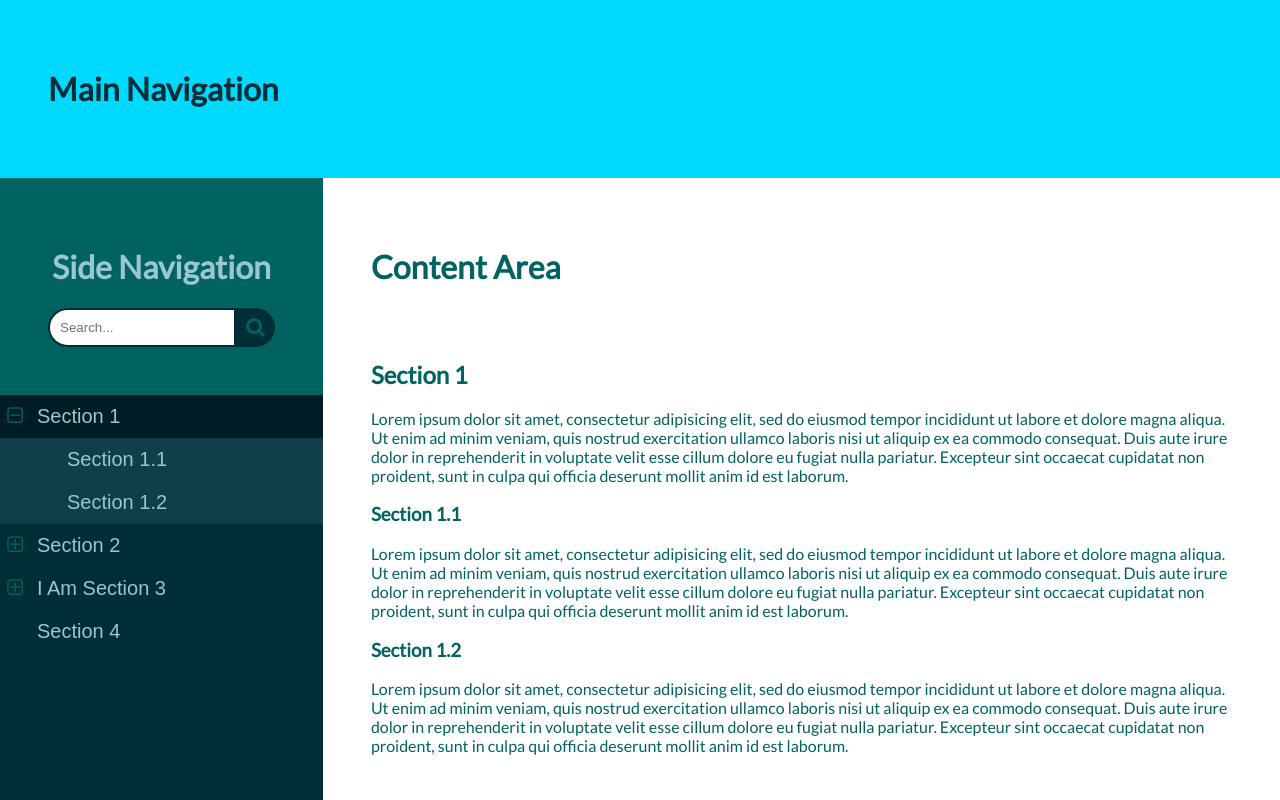
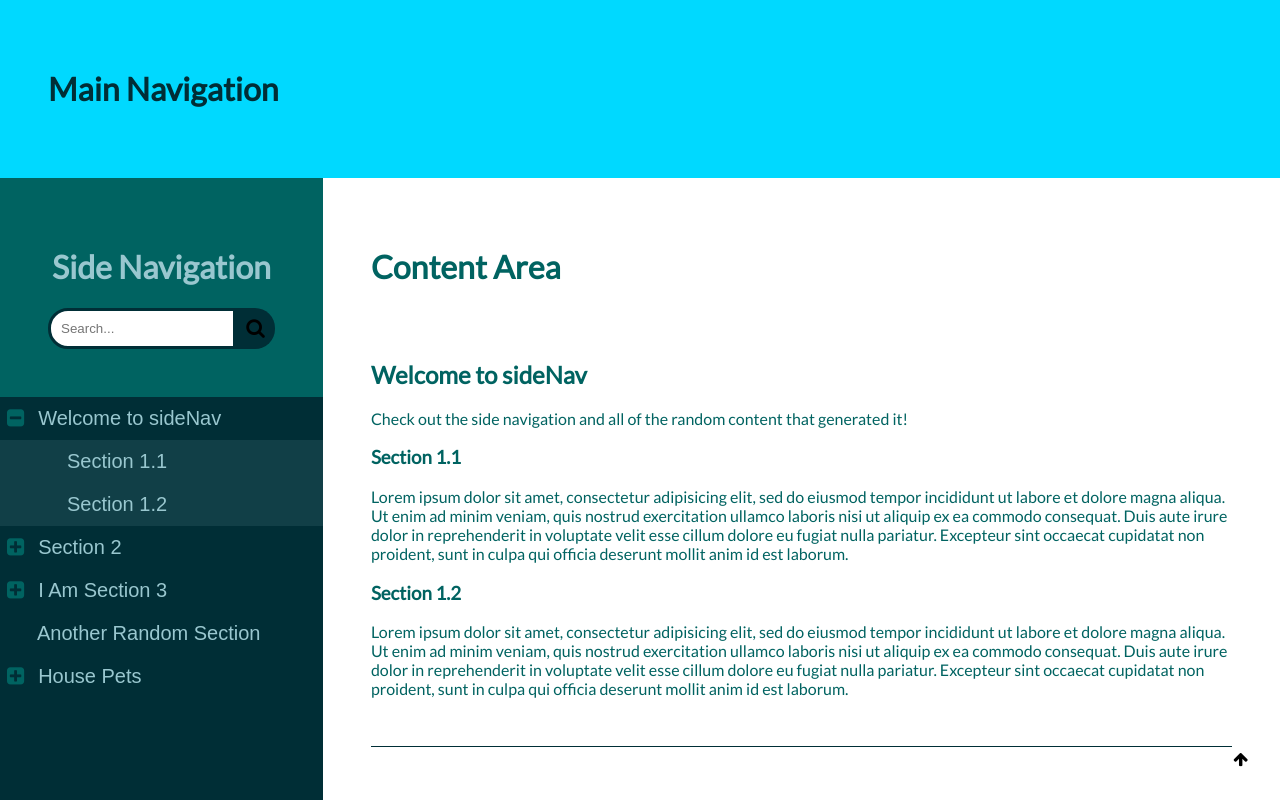
Before and after one commit to tjstoll/side-nav, a plain HTML site: page index.html in a window 1280 px wide. Both pictures are taken after a click on the button 15 px from the left and 416 px from the top of the page. Shown: the top 800 px of the page. Drawn offline with Linux system fonts and the light colour scheme.

Commit message:
updated js and styles, added more html example sections

```diff
--- a/index.html
+++ b/index.html
@@ -10,6 +10,11 @@
   </head>
   <body>
 
+    <div style='position: fixed; padding: 2em; bottom: 0; right: 0;'>
+      <i class="fa fa-arrow-up" aria-hidden="true" onclick='document.location.href="#top"'>
+      </i>
+    </div>
+
     <div class="mainNav">
       <h1>Main Navigation</h1>
     </div>
@@ -17,7 +22,7 @@
     <div class='mainArea'>
 
       <div class="sideNav">
-        <div class='sideNaveTitle'>
+        <div class='sideNavTitle'>
           <!-- <img src='https://unsplash.it/200?image=1075'> -->
           <h1>Side Navigation</h1>
           <form>
@@ -31,9 +36,10 @@
 
       <div class="content">
         <h1>Content Area</h1>
+
         <div class='section'>
-          <h2 id='section1' class='sectionTitle'>Section 1</h2>
-          <p>Lorem ipsum dolor sit amet, consectetur adipisicing elit, sed do eiusmod tempor incididunt ut labore et dolore magna aliqua. Ut enim ad minim veniam, quis nostrud exercitation ullamco laboris nisi ut aliquip ex ea commodo consequat. Duis aute irure dolor in reprehenderit in voluptate velit esse cillum dolore eu fugiat nulla pariatur. Excepteur sint occaecat cupidatat non proident, sunt in culpa qui officia deserunt mollit anim id est laborum.</p>
+          <h2 id='welcome' class='sectionTitle'>Welcome to sideNav</h2>
+          <p>Check out the side navigation and all of the random content that generated it!</p>
           <h3 id='section1-1' class='subSectionTitle'>Section 1.1</h3>
           <p>Lorem ipsum dolor sit amet, consectetur adipisicing elit, sed do eiusmod tempor incididunt ut labore et dolore magna aliqua. Ut enim ad minim veniam, quis nostrud exercitation ullamco laboris nisi ut aliquip ex ea commodo consequat. Duis aute irure dolor in reprehenderit in voluptate velit esse cillum dolore eu fugiat nulla pariatur. Excepteur sint occaecat cupidatat non proident, sunt in culpa qui officia deserunt mollit anim id est laborum.</p>
           <h3 id='section1-2' class='subSectionTitle'>Section 1.2</h3>
@@ -56,7 +62,17 @@
           <p>Lorem ipsum dolor sit amet, consectetur adipisicing elit, sed do eiusmod tempor incididunt ut labore et dolore magna aliqua. Ut enim ad minim veniam, quis nostrud exercitation ullamco laboris nisi ut aliquip ex ea commodo consequat. Duis aute irure dolor in reprehenderit in voluptate velit esse cillum dolore eu fugiat nulla pariatur. Excepteur sint occaecat cupidatat non proident, sunt in culpa qui officia deserunt mollit anim id est laborum.</p>
         </div>
         <div class="section">
-          <h2 id='section4' class='sectionTitle'>Section 4</h2>
+          <h2 id='random-section' class='sectionTitle'>Another Random Section</h2>
+          <p>Lorem ipsum dolor sit amet, consectetur adipisicing elit, sed do eiusmod tempor incididunt ut labore et dolore magna aliqua. Ut enim ad minim veniam, quis nostrud exercitation ullamco laboris nisi ut aliquip ex ea commodo consequat. Duis aute irure dolor in reprehenderit in voluptate velit esse cillum dolore eu fugiat nulla pariatur. Excepteur sint occaecat cupidatat non proident, sunt in culpa qui officia deserunt mollit anim id est laborum.</p>
+        </div>
+        <div class="section">
+          <h2 id='house-pets' class='sectionTitle'>House Pets</h2>
+          <p>Lorem ipsum dolor sit amet, consectetur adipisicing elit, sed do eiusmod tempor incididunt ut labore et dolore magna aliqua. Ut enim ad minim veniam, quis nostrud exercitation ullamco laboris nisi ut aliquip ex ea commodo consequat. Duis aute irure dolor in reprehenderit in voluptate velit esse cillum dolore eu fugiat nulla pariatur. Excepteur sint occaecat cupidatat non proident, sunt in culpa qui officia deserunt mollit anim id est laborum.</p>
+          <h3 id='kitten' class='subSectionTitle'>Kitten</h3>
+          <p>Lorem ipsum dolor sit amet, consectetur adipisicing elit, sed do eiusmod tempor incididunt ut labore et dolore magna aliqua. Ut enim ad minim veniam, quis nostrud exercitation ullamco laboris nisi ut aliquip ex ea commodo consequat. Duis aute irure dolor in reprehenderit in voluptate velit esse cillum dolore eu fugiat nulla pariatur. Excepteur sint occaecat cupidatat non proident, sunt in culpa qui officia deserunt mollit anim id est laborum.</p>
+          <h3 id='narwhal' class='subSectionTitle'>Narwhal</h3>
+          <p>Lorem ipsum dolor sit amet, consectetur adipisicing elit, sed do eiusmod tempor incididunt ut labore et dolore magna aliqua. Ut enim ad minim veniam, quis nostrud exercitation ullamco laboris nisi ut aliquip ex ea commodo consequat. Duis aute irure dolor in reprehenderit in voluptate velit esse cillum dolore eu fugiat nulla pariatur. Excepteur sint occaecat cupidatat non proident, sunt in culpa qui officia deserunt mollit anim id est laborum.</p>
+          <h3 id='saber-tooth-tiger' class='subSectionTitle'>Saber Tooth Tiger</h3>
           <p>Lorem ipsum dolor sit amet, consectetur adipisicing elit, sed do eiusmod tempor incididunt ut labore et dolore magna aliqua. Ut enim ad minim veniam, quis nostrud exercitation ullamco laboris nisi ut aliquip ex ea commodo consequat. Duis aute irure dolor in reprehenderit in voluptate velit esse cillum dolore eu fugiat nulla pariatur. Excepteur sint occaecat cupidatat non proident, sunt in culpa qui officia deserunt mollit anim id est laborum.</p>
         </div>
       </div>
--- a/script.js
+++ b/script.js
@@ -1,50 +1,100 @@
-function toggleNav(place) {
-  // Open the sublist
-  // Show active list item
-  // Changes font awesome icon
-  var item = document.getElementsByClassName('listSection')[place];
-  var subItem = item.getElementsByClassName('sublist')[0];
-  var subItemClassList = subItem.classList;
-  var setActive = item.getElementsByClassName('buttons')[0];
-  var setIcon = item.getElementsByTagName('i')[0];
 
-  subItemClassList.toggle('subListShow');
-  setActive.classList.toggle('active');
-  if (subItemClassList.contains('subListShow')) {
-    setIcon.setAttribute('class', 'fa fa-minus-square-o');
+// var openIcon = 'fa fa-plus-square-o';
+// var closeIcon = 'fa fa-minus-square-o';
+
+var openIcon = "fa fa-plus-square";
+var closeIcon = "fa fa-minus-square";
+
+// =============================================================================
+
+// Opens/Closes the sublist
+// Sets the main list active to "active"
+// elem: (this)
+// state: (true/false) whether to open or close sublist respectively
+function openNav(elem, state) {
+
+  var buttons = elem.parentNode;
+  var setIcon = elem.getElementsByTagName('i')[0];
+  var sublist = buttons.nextSibling;
+  var sublistClassList = sublist.classList;
+
+  if (state) {
+    sublistClassList.add('sn-sublistShow');
+    setIcon.setAttribute('class', closeIcon);
+    elem.setAttribute('onclick', 'openNav(this, false)');
   } else {
-    setIcon.setAttribute('class', 'fa fa-plus-square-o')
+    sublistClassList.remove('sn-sublistShow');
+    setIcon.setAttribute('class', openIcon);
+    elem.setAttribute('onclick', 'openNav(this, true)');
   }
 }
 
 // =============================================================================
 
-function buildComponents(item, addToggleNav) {
+// Jumps to the requested section in the document
+// Opens the sublist & Closes all other open sublists
+// elem: (this) a button object -> btn1
+// id: section id to jump to
+function jumpToSection(elem, id) {
+  window.location.href=id;
 
+  var allSections = Array.from(document.getElementsByClassName('sideNav'));
+  var allButtons = Array.from(allSections[0].getElementsByClassName('sn-buttons'));
+
+  allButtons.forEach(function(btn) {
+    // Remove all active classes and close all sublists
+    btn.classList.remove('sn-active');
+    if (btn.parentNode.classList.contains('sn-listSection')) {
+      if (btn.parentNode.lastChild.classList.contains('sn-sublist')) {
+        openNav(btn.firstChild, false);
+      } else {}
+    } else {}
+  });
+
+  var buttonDiv = elem.parentNode;
+  var listTypeDiv = buttonDiv.parentNode;
+
+  // Highlights where you are
+  buttonDiv.classList.add('sn-active');
+  if (listTypeDiv.classList.contains('sn-sublist')) {
+    var listSection = listTypeDiv.parentNode;
+    listSection.firstChild.classList.add('sn-active');
+    openNav(listSection.firstChild.firstChild, true);
+  } else {
+    if (listTypeDiv.lastChild.classList.contains('sn-sublist')) {
+      openNav(listTypeDiv.firstChild.firstChild, true);
+    } else { }
+  }
+}
+
+// =============================================================================
+
+// Builds the button groups for the side navigation
+// item: element from titleList containing title name and reference id
+// addToggle: boolean stating whether to add toggle sublist functionality
+function buildListButtons(item, addToggle) {
   var div = document.createElement('div');
-  div.setAttribute('class', 'buttons');
+  var btn1 = document.createElement('button');
+  var btn2 = document.createElement('button');
+  var title = document.createTextNode(item.innerText);
+  var section = '"#'+item.id+'"';
 
-  if (addToggleNav) {
-    var btn2 = document.createElement('button');
+  div.setAttribute('class', 'sn-buttons');
+  btn1.setAttribute('class', 'sn-btn1');
+  btn1.appendChild(title)
+  btn2.setAttribute('class', 'sn-btn2');
+
+  if (addToggle) {
     var i = document.createElement('i');
 
-    btn2.setAttribute('class', 'btn2');
-    i.setAttribute('class',"fa fa-plus-square-o");
+    i.setAttribute('class',openIcon);
     btn2.appendChild(i);
+    btn2.setAttribute('onclick', 'openNav(this, true)');
   } else {
-    var btn2 = document.createElement('button');
-    btn2.setAttribute('class', 'btn2');
+    btn2.setAttribute('disabled', '_self')
   }
 
-  var anchor = document.createElement('a');
-  var btn1 = document.createElement('button');
-  var text = document.createTextNode(item.innerText);
-
-  anchor.setAttribute('href', '#'+item.id);
-  btn1.setAttribute('class', 'btn1');
-  anchor.appendChild(text);
-  btn1.appendChild(anchor);
-
+  btn1.setAttribute('onclick', 'jumpToSection(this,'+section+')');
   div.appendChild(btn2);
   div.appendChild(btn1);
 
@@ -53,6 +103,24 @@ function buildComponents(item, addToggleNav) {
 
 // =============================================================================
 
+// Creates the main divisions within sideNav div (listSection, subListShow)
+// item: HTMLcollection of section headings or subheadings
+// className: string containing the class name of the div (listSection, subListShow)
+// addToggle: boolean stating whether to add toggle sublist functionality
+function build(item, className, addToggle) {
+  var div = document.createElement('div');
+  div.setAttribute('class', className);
+
+  for (i=0; i<item.length; i++) {
+    div.appendChild(buildListButtons(item.item(i), addToggle));
+  }
+  return div;
+}
+
+// =============================================================================
+
+// Reads through content for titles and associated subtitles
+// Initiates the side navigation build
 function buildNav() {
   var sectionContent = document.getElementsByClassName('section');
   var numberOfSections = sectionContent.length;
@@ -60,42 +128,24 @@ function buildNav() {
   var titleList = [];
   var subSectionList = [];
 
-  // Makes a list of all section titles and associated subsection titleLis
+  // Makes a list of all section titles and associated subsection titles
   // There should only be one sectionTitle per section
   for (i=0; i<numberOfSections; i++) {
     titleList.push(sectionContent[i].getElementsByClassName('sectionTitle'));
     subSectionList.push(sectionContent[i].getElementsByClassName('subSectionTitle'));
   }
 
-  // Builds the navigation
+  // Builds the listSection
   for (sec=0; sec<numberOfSections; sec++) {
-    var div = document.createElement('div');
-    div.setAttribute('class', 'listSection');
-    var subSection = subSectionList[sec];
+    if (subSectionList[sec].length > 0) {
+      var listSection = build(titleList[sec], 'sn-listSection', true);
+      var sublist = build(subSectionList[sec], 'sn-sublist', false);
 
-    if (subSection.length > 0) {
-      var addToggle = true;
-      var sub = document.createElement('div');
-      sub.setAttribute('class', 'sublist');
-      for (subSec=0; subSec<subSection.length; subSec++) {
-        var subItem = buildComponents(subSection[subSec], false);
-        sub.appendChild(subItem);
-      }
+      listSection.appendChild(sublist)
     } else {
-      var addToggle = false;
+      var listSection = build(titleList[sec], 'sn-listSection', false);
     }
-
-    var listItem = buildComponents(titleList[sec][0], addToggle);
-
-    div.appendChild(listItem);
-
-    if (addToggle) {
-      div.appendChild(sub);
-      var getbtn2 = div.firstChild.getElementsByClassName('btn2')[0];
-      getbtn2.setAttribute('onclick', 'toggleNav('+sec+')');
-    } else {
-    }
-    sideNav.appendChild(div);
+    sideNav.appendChild(listSection);
   }
 }
 
--- a/style.css
+++ b/style.css
@@ -8,118 +8,100 @@ body {
   margin: 0;
 }
 
-div {
-  padding: 3em;
-  margin: 0;
-}
+.sideNav form {display: flex;}
 
-a:hover {
-  color: #fff;
-}
-
-a {
-  text-decoration: none;
-  color: inherit;
-  width: 100%;
-}
-
-form {
-  display: flex;
-}
-
-input {
+.sideNav input {
   border: none;
-  border: 2px solid #002E36;
+  border: 3px solid #002E36;
   border-radius: 20px 0px 0px 20px;
   width: 100%;
   padding: 10px;
   color: #002E36;
 }
 
-form button {
+.sideNav form button {
   background: #002E36;
   border-radius: 0px 20px 20px 0px;
   padding: 3px 10px;
 }
 
-/*Main Nav and Footer and Main Area ========================*/
+.sn-buttons button, .sideNav button {
+  border: none;
+  background: none;
+  font-size: 20px;
+}
+
+
+
+/*Main Nav and Footer and Main Area =====================================*/
 .mainNav, .footer {
   background: #00D9FF;
   color: #002E36;
+  padding: 3em;
 }
 
 .mainArea {
   padding: 0;
+  margin: 0;
   display: flex;
   flex-direction: row;
 }
 
-/*Side Navigation ================================*/
+/*Side Navigation =======================================================*/
 .sideNav {
   background: #002E36;
   flex: 0.75;
   color: #99C7CF;
   padding: 0;
 }
-.sideNaveTitle {
+.sideNavTitle {
   background: #006361;
   text-align: center;
+  padding: 3em;
 }
-.listSection {
-  padding: 0;
-}
-.sublist {
+.sn-listSection {padding: 0;}
+.sn-sublist {
   display: none;
   padding: 0;
   background: #113F47;
   padding-left: 30px;
 }
-.subListShow {display: block;}
-.fa {
-  color:  #006361;
-  font-size: 17px;
-}
-.fa:hover {
-  color: #fff;
-}
-button {
-  border: none;
-  background: none;
-  font-size: 20px;
-  padding: 0;
-}
-.buttons {
+.sn-sublistShow {display: block;}
+.sn-buttons {
   display: flex;
+  /*flex-direction: row-reverse;*/
   padding:0;
 }
-.buttons:hover, .active {
-  background: #001d25;
-}
-.btn1, .btn2 {
+.sn-buttons:hover {background: #001d25;}
+.sn-btn1, .sn-btn2 {
   margin: 0;
   padding: 10px 7px;
 }
-.btn1 {
+.sn-btn1 {
   text-align: left;
   flex: 2;
   color: #99C7CF;
+  font-size: 17px;
 }
-.btn2 {
+.sn-btn1:hover {color: #fff;}
+.sn-btn2 {
   min-width: 30px;
+  color: #006361;
 }
+.sn-btn2:hover {color: #fff;}
+.sn-active {background: #001d25; border-left: 1px solid #00D9FF;}
+.sn-active .sn-btn2 {color: #00D9FF;}
 
-/*Content and Sections ============================*/
+/*Content and Sections ==================================================*/
 .content {
   flex: 2;
   color: #006361;
+  padding: 3em;
 }
 
-.section {
-  /*height: 80vh;*/
+.content .section {
   border-bottom: 1px solid #002E36;
   padding: 2em 0em;
 }
 
-.content div:last-child {
-  border-bottom: none;
-}
+.content div:last-child {border-bottom: none;}
```
